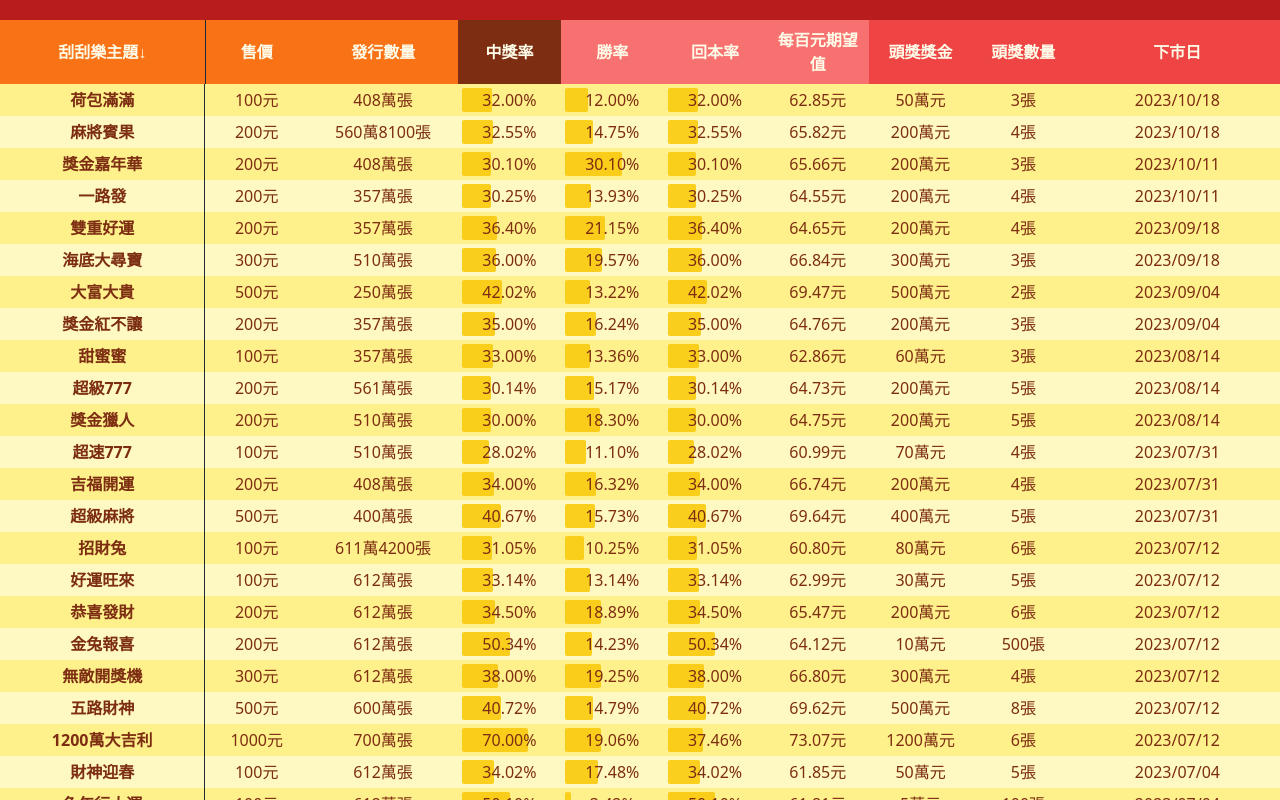
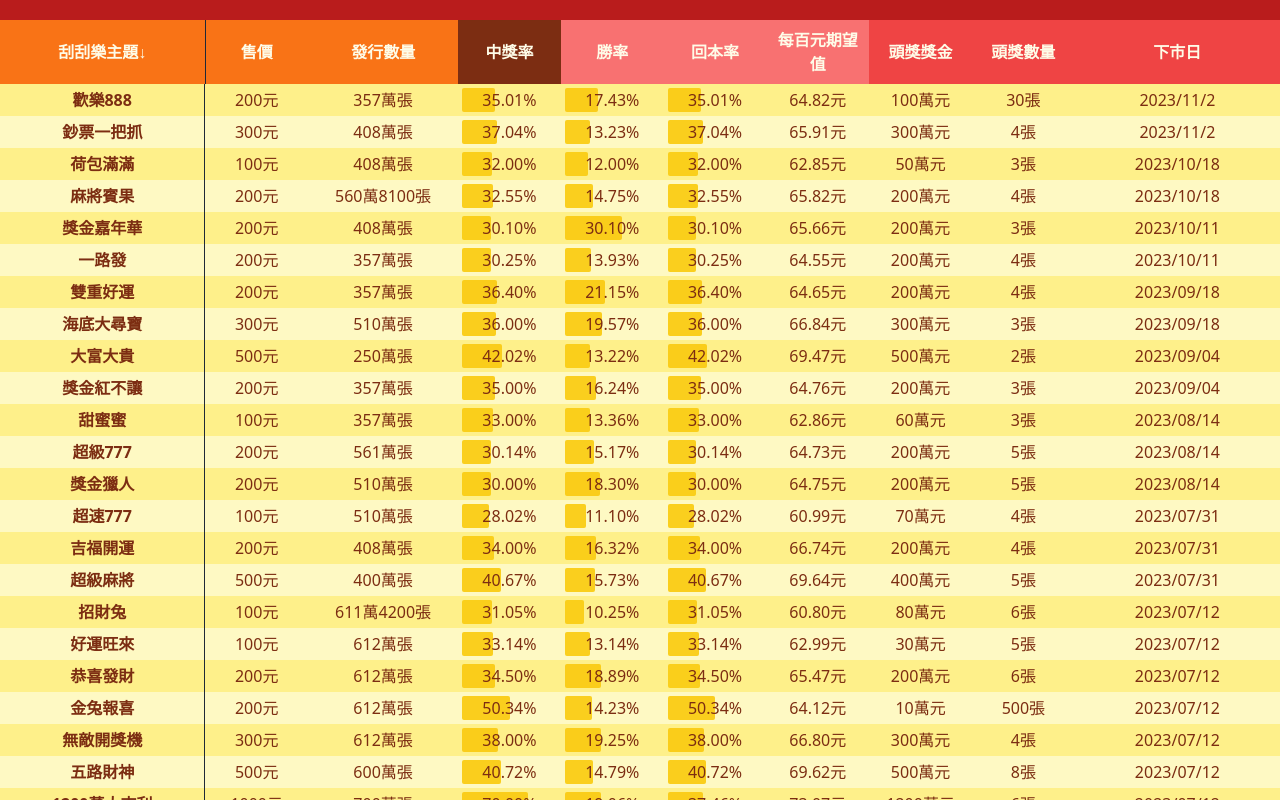
Before and after one commit to r3399r/antares, a React (Create React App) app in the folder frontend/: page / in a window 1280 px wide. Shown: the top 800 px of the page. Built offline with nearby package versions, Linux system fonts and the light colour scheme.

Commit message:
add new instant 20230426

```diff
--- a/frontend/src/constant/Instant.ts
+++ b/frontend/src/constant/Instant.ts
@@ -1,6 +1,41 @@
 import { Instant } from 'src/model/Instant';
 
 export const instants: Instant[] = [
+  {
+    id: '4624',
+    topic: '歡樂888',
+    cost: 200,
+    total: 3570000,
+    closeDate: '2023/11/2',
+    structure: [
+      { prize: 1000000, count: 30 },
+      { prize: 88000, count: 88 },
+      { prize: 5000, count: 5032 },
+      { prize: 2000, count: 9985 },
+      { prize: 1500, count: 14279 },
+      { prize: 800, count: 85772 },
+      { prize: 500, count: 99968 },
+      { prize: 300, count: 407002 },
+      { prize: 200, count: 627562 },
+    ],
+  },
+  {
+    id: '4623',
+    topic: '鈔票一把抓',
+    cost: 300,
+    total: 4080000,
+    closeDate: '2023/11/2',
+    structure: [
+      { prize: 3000000, count: 4 },
+      { prize: 100000, count: 20 },
+      { prize: 15000, count: 3243 },
+      { prize: 4500, count: 30718 },
+      { prize: 1500, count: 50638 },
+      { prize: 1000, count: 47300 },
+      { prize: 500, count: 408064 },
+      { prize: 300, count: 971200 },
+    ],
+  },
   {
     id: '4622',
     topic: '荷包滿滿',
```
